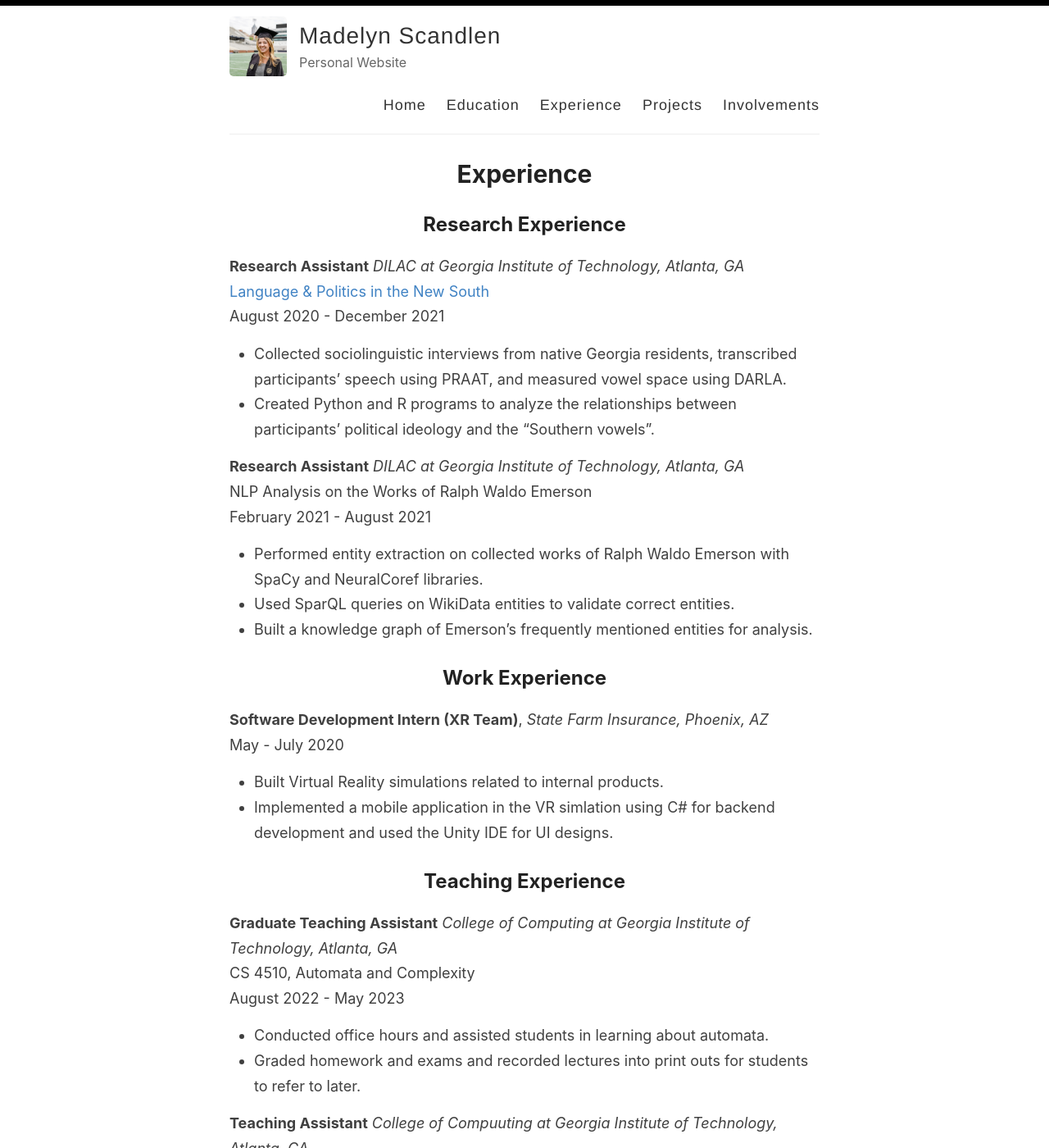
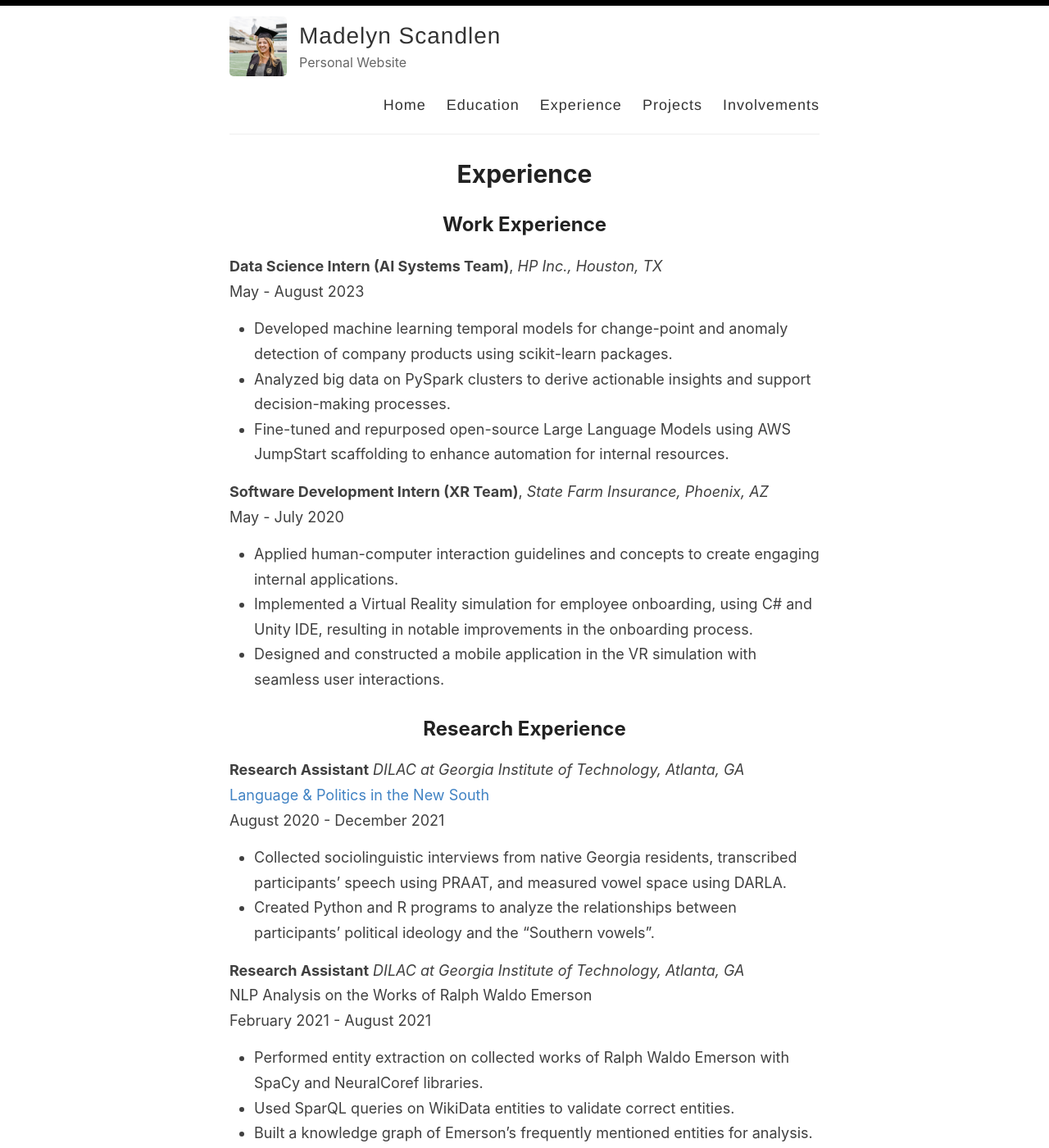
Before and after one commit to mscandlen/mscandlen, a Jekyll site: the page built from _pages/experience.md, in a window 1280 px wide and 1400 px high. Shown: the whole window at 82% size. Built offline with Jekyll 4.4.1, drawn with Linux system fonts in a browser that asks for light colours.

Commit message:
Add HP experience.md

```diff
--- a/_pages/experience.md
+++ b/_pages/experience.md
@@ -3,6 +3,20 @@ layout: page
 title: Experience
 permalink: /experience/
 ---
+
+## Work Experience
+
+**Data Science Intern (AI Systems Team)**, _HP Inc., Houston, TX_<br>
+May - August 2023 <br>
+-	Developed machine learning temporal models for change-point and anomaly detection of company products using scikit-learn packages.
+-	Analyzed big data on PySpark clusters to derive actionable insights and support decision-making processes.
+-	Fine-tuned and repurposed open-source Large Language Models using AWS JumpStart scaffolding to enhance automation for internal resources.
+
+**Software Development Intern (XR Team)**, _State Farm Insurance, Phoenix, AZ_<br>
+May - July 2020 <br>
+-	Applied human-computer interaction guidelines and concepts to create engaging internal applications.
+-	Implemented a Virtual Reality simulation for employee onboarding, using C# and Unity IDE, resulting in notable improvements in the onboarding process.
+-	Designed and constructed a mobile application in the VR simulation with seamless user interactions.
 
 ## Research Experience
 
@@ -19,13 +33,6 @@ February 2021 - August 2021 <br>
 - Used SparQL queries on WikiData entities to validate correct entities.
 - Built a knowledge graph of Emerson's frequently mentioned entities for analysis.
 
-## Work Experience
-
-**Software Development Intern (XR Team)**, _State Farm Insurance, Phoenix, AZ_<br>
-May - July 2020 <br>
-- Built Virtual Reality simulations related to internal products.
-- Implemented a mobile application in the VR simlation using C# for backend development and used the Unity IDE for UI designs.
-
 ## Teaching Experience
 
 **Graduate Teaching Assistant** _College of Computing at Georgia Institute of Technology, Atlanta, GA_ <br>
```
